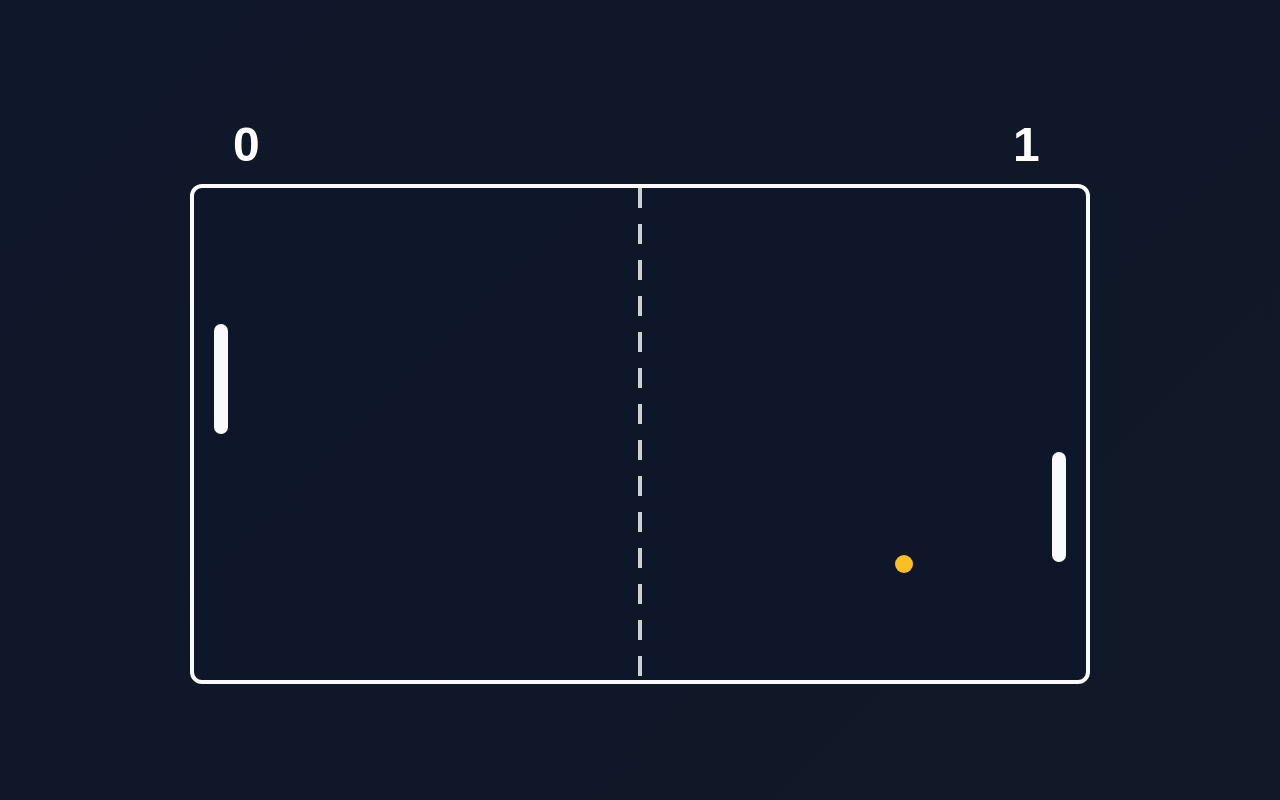
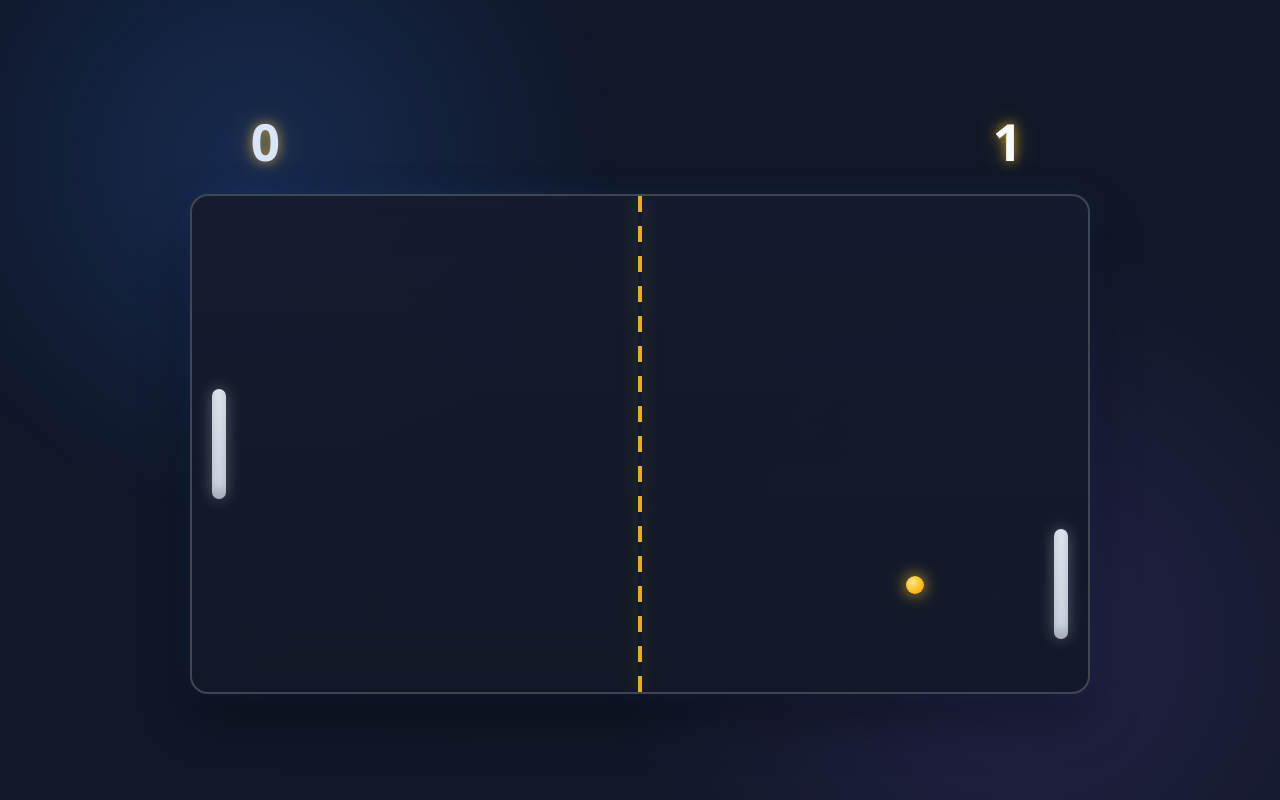
Before and after one commit to Anup-Prasad008/pong-game, a plain HTML site: page index.html in a window 1280 px wide. Drawn offline with Linux system fonts and the light colour scheme.

Commit message:
Upgrade Pong visuals to a more polished modern design

```diff
--- a/styles.css
+++ b/styles.css
@@ -4,70 +4,133 @@
   padding: 0;
 }
 
+:root {
+  --bg-1: #0f172a;
+  --bg-2: #111827;
+  --panel: rgba(15, 23, 42, 0.92);
+  --text: #f8fafc;
+  --line: rgba(255, 255, 255, 0.2);
+  --neon: #fbbf24;
+  --neon-soft: #fcd34d;
+  --paddle: #e2e8f0;
+  --shadow: rgba(59, 130, 246, 0.25);
+}
+
+html, body {
+  margin: 0;
+  min-height: 100%;
+  height: 100%;
+}
+
 body {
   display: flex;
   align-items: center;
   justify-content: center;
-  min-height: 100vh;
-  background: linear-gradient(135deg, #0f172a, #111827);
-  font-family: Arial, sans-serif;
+  background: linear-gradient(135deg, var(--bg-1), var(--bg-2));
+  color: var(--text);
+  font-family: 'Segoe UI', Tahoma, Geneva, Verdana, sans-serif;
+  overflow: hidden;
+  position: relative;
+}
+
+body::before {
+  content: "";
+  position: fixed;
+  inset: 0;
+  background: radial-gradient(circle at 20% 20%, rgba(59, 130, 246, 0.18), transparent 30%),
+              radial-gradient(circle at 80% 80%, rgba(139, 92, 246, 0.15), transparent 35%);
+  pointer-events: none;
 }
 
 .game-container {
-  width: 900px;
-  max-width: 90vw;
+  width: min(900px, 90vw);
+  animation: fadeInUp 0.8s ease-out;
+}
+
+@keyframes fadeInUp {
+  from {
+    opacity: 0;
+    transform: translateY(-20px);
+  }
+  to {
+    opacity: 1;
+    transform: translateY(0);
+  }
 }
 
 .scoreboard {
   display: flex;
   justify-content: space-between;
+  align-items: center;
   width: 100%;
-  margin-bottom: 12px;
-  color: white;
-  font-size: 3rem;
-  font-weight: bold;
-  letter-spacing: 0.15em;
+  margin-bottom: 18px;
+  padding: 0 24px;
 }
 
 .score {
-  min-width: 120px;
+  min-width: 110px;
   text-align: center;
+  font-size: clamp(2.2rem, 4vw, 4rem);
+  font-weight: 900;
+  letter-spacing: 0.14em;
+  text-shadow: 0 0 12px rgba(251, 191, 36, 0.8), 0 0 28px rgba(251, 191, 36, 0.3);
+  transition: transform 0.25s ease, text-shadow 0.25s ease;
+}
+
+.score.pulse {
+  animation: scorePulse 0.45s ease;
+}
+
+@keyframes scorePulse {
+  0% { transform: scale(1); }
+  50% { transform: scale(1.15); }
+  100% { transform: scale(1); }
 }
 
 .game-area {
   position: relative;
   width: 100%;
   height: 500px;
-  background: rgba(15, 23, 42, 0.9);
-  border: 4px solid #f8fafc;
-  border-radius: 12px;
+  border: 2px solid var(--line);
+  border-radius: 18px;
+  background: linear-gradient(180deg, rgba(15, 23, 42, 0.95), rgba(17, 24, 39, 0.9));
   overflow: hidden;
+  box-shadow: 0 25px 50px rgba(0, 0, 0, 0.35), 0 0 30px rgba(59, 130, 246, 0.12);
+}
+
+.game-area::before {
+  content: "";
+  position: absolute;
+  inset: 0;
+  background: linear-gradient(180deg, rgba(255,255,255,0.02), rgba(255,255,255,0));
+  pointer-events: none;
 }
 
 .center-line {
   position: absolute;
+  top: 0;
   left: 50%;
-  top: 0;
   width: 4px;
   height: 100%;
   transform: translateX(-50%);
   background: repeating-linear-gradient(
     to bottom,
-    rgba(255, 255, 255, 0.8),
-    rgba(255, 255, 255, 0.8) 20px,
-    transparent 20px,
-    transparent 36px
+    rgba(251, 191, 36, 0.9) 0,
+    rgba(251, 191, 36, 0.9) 16px,
+    transparent 16px,
+    transparent 30px
   );
+  box-shadow: 0 0 18px rgba(251, 191, 36, 0.25);
 }
 
 .paddle {
   position: absolute;
   width: 14px;
   height: 110px;
-  background: #f8fafc;
-  border-radius: 10px;
-  top: 50%;
-  transform: translateY(-50%);
+  border-radius: 12px;
+  background: linear-gradient(180deg, var(--paddle), #cbd5e1);
+  box-shadow: 0 0 15px rgba(255,255,255,0.3), inset 0 -8px 10px rgba(15,23,42,0.2);
+  transition: transform 0.08s linear, box-shadow 0.2s ease;
 }
 
 #playerPaddle {
@@ -78,13 +141,57 @@ body {
   right: 20px;
 }
 
+.paddle.collision {
+  box-shadow: 0 0 20px rgba(16,185,129,0.8), 0 0 30px rgba(16,185,129,0.5);
+}
+
 .ball {
   position: absolute;
   width: 18px;
   height: 18px;
-  background: #fbbf24;
   border-radius: 50%;
-  left: 50%;
-  top: 50%;
+  background: radial-gradient(circle at 35% 35%, #fde68a, var(--neon) 55%, #f59e0b 100%);
+  box-shadow: 0 0 15px rgba(251, 191, 36, 0.8), 0 0 30px rgba(251, 191, 36, 0.25);
   transform: translate(-50%, -50%);
 }
+
+.ball-trail {
+  position: absolute;
+  width: 14px;
+  height: 14px;
+  border-radius: 50%;
+  background: rgba(251, 191, 36, 0.28);
+  pointer-events: none;
+  animation: trailFade 0.4s ease-out forwards;
+}
+
+@keyframes trailFade {
+  0% {
+    opacity: 0.8;
+    transform: scale(1);
+  }
+  100% {
+    opacity: 0;
+    transform: scale(1.8);
+  }
+}
+
+@media (max-width: 768px) {
+  .game-area {
+    height: 400px;
+  }
+
+  .scoreboard {
+    padding: 0 12px;
+  }
+}
+
+@media (max-width: 480px) {
+  .scoreboard {
+    margin-bottom: 12px;
+  }
+
+  .game-area {
+    height: 320px;
+  }
+}
```
